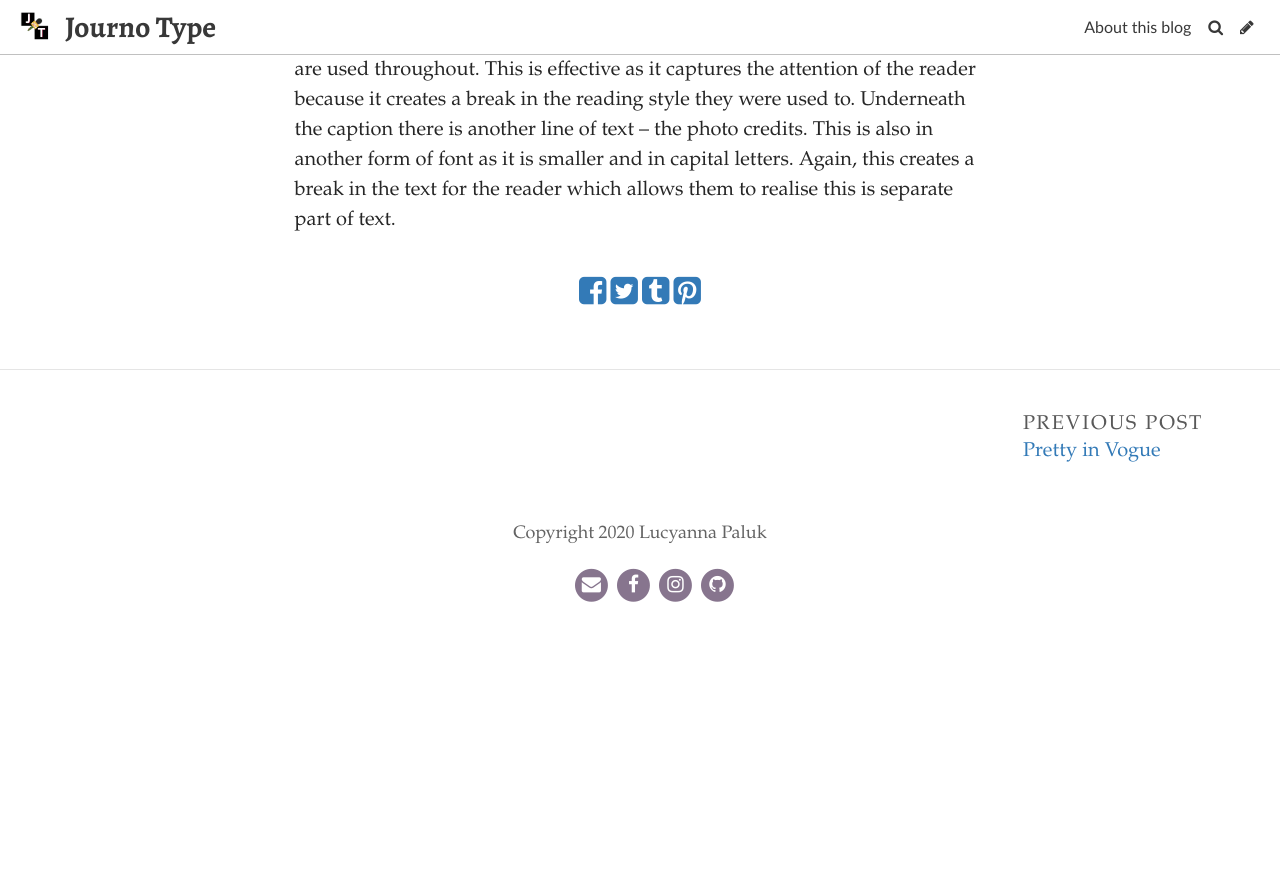
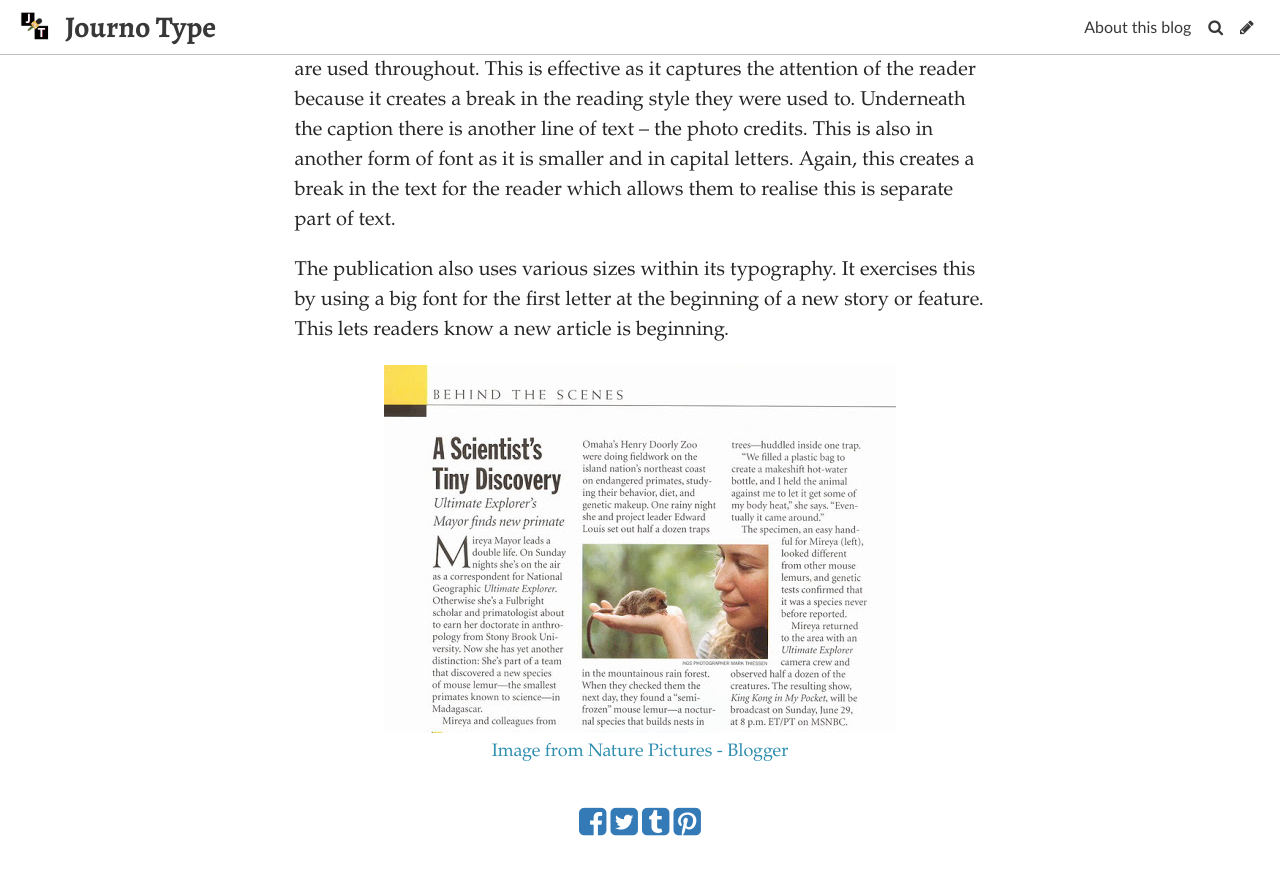
Before and after one commit to lucyannapaluk/mybrookesblog, a Jekyll site: the page built from _posts/2020-10-19-the-typography-of-education.md, in a window 1280 px wide and 900 px high, scrolled down 2600 px. Shown: the top 875 px of the window. Built offline with Jekyll 4.4.1, drawn with Linux system fonts in a browser that asks for light colours; some web fonts are replaced; before the commit the page ends 3231 px from its top, so only the background shows below that.

Commit message:
Update Post “2020-10-19-the-typography-of-education”

```diff
--- a/_posts/2020-10-19-the-typography-of-education.md
+++ b/_posts/2020-10-19-the-typography-of-education.md
@@ -23,3 +24,7 @@ An interesting, repetitive component of the typography is the cover text and yel
 ![Image from DaFont](../uploads/nat-geo-4-.jpg)
 
 Throughout an issue, the editors use various fonts for different components of the magazine. For example, [the captions](http://587.claudiastrong.com/national-geographic-typography/) under photographs and images have their own specific typography. They use a sans serif without lines which is sometimes bolded. This differs to the main body text font and other fonts that are used throughout. This is effective as it captures the attention of the reader because it creates a break in the reading style they were used to. Underneath the caption there is another line of text – the photo credits. This is also in another form of font as it is smaller and in capital letters. Again, this creates a break in the text for the reader which allows them to realise this is separate part of text.
+
+The publication also uses various sizes within its typography. It exercises this by using a big font for the first letter at the beginning of a new story or feature. This lets readers know a new article is beginning.
+
+![Image from Nature Pictures - Blogger](../uploads/nat-geo-5.jpg)
```
Also changed, not shown: other parts of _posts/2020-10-19-the-typography-of-education.md (+1 -0 lines), uploads/nat-geo-5.jpg (added).
